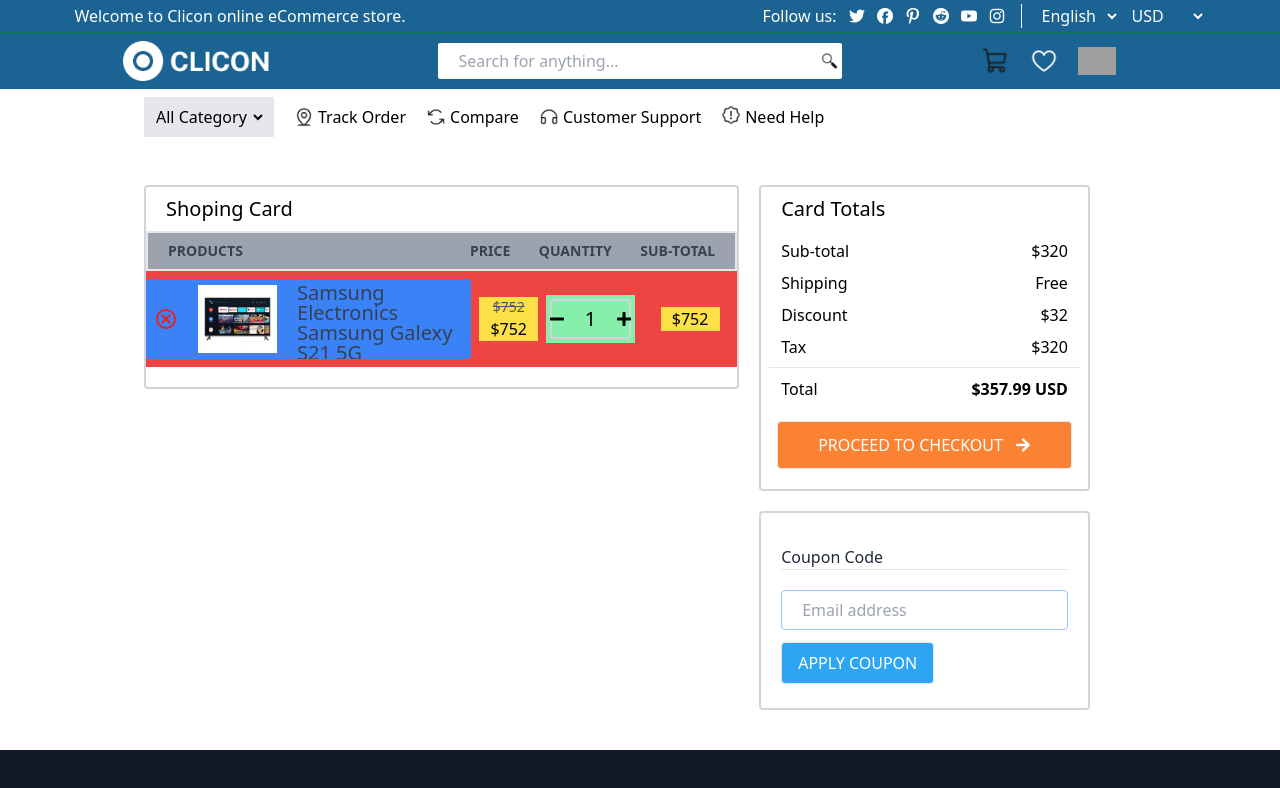
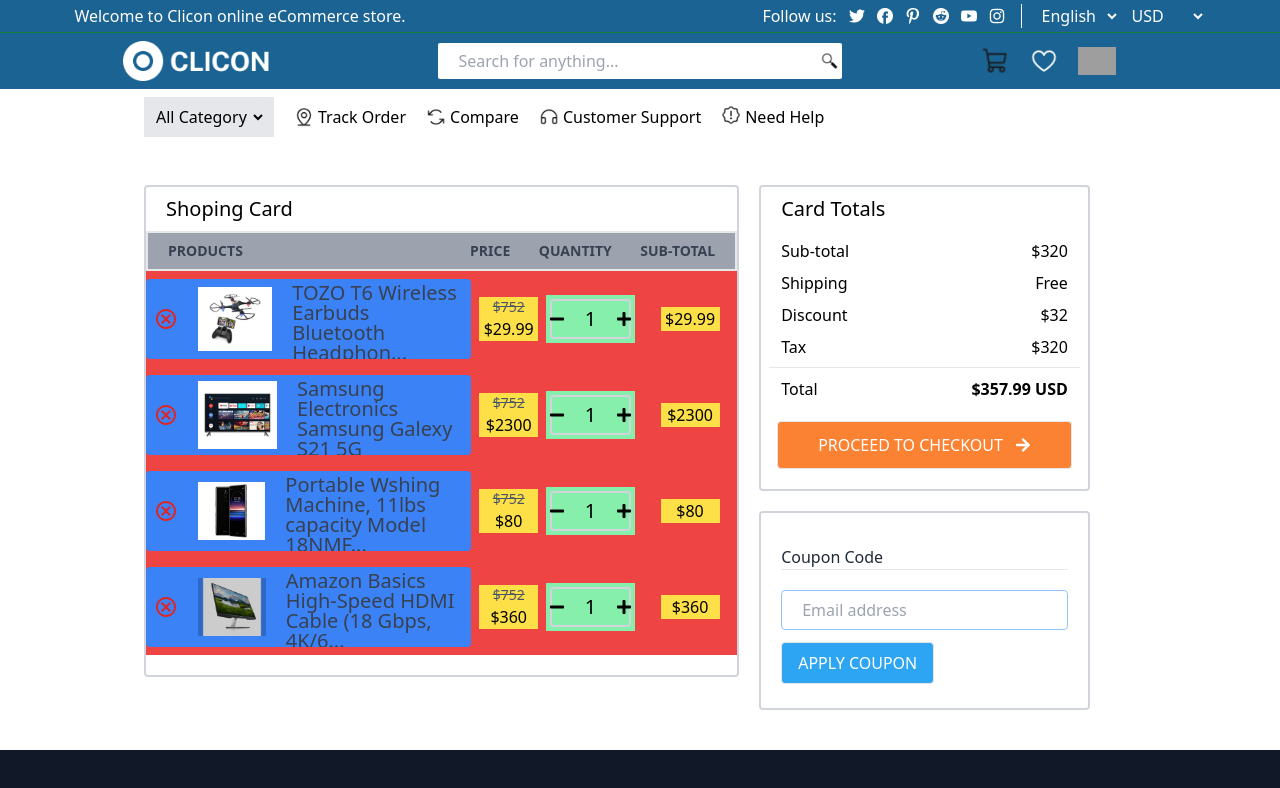
Before and after one commit to jim2107054/CLICON, a React (Vite) app in the folder frontend/: page /shoping-card in a window 1280 px wide. Shown: the top 788 px of the page. Built offline with nearby package versions, Linux system fonts and the light colour scheme; grey boxes are pictures that could not be loaded.

Commit message:
add to card components

```diff
--- /dev/null
+++ b/frontend/src/components/AddToCard.jsx
@@ -0,0 +1,70 @@
+import React, { useState } from "react";
+import { FaMinus, FaPlus } from "react-icons/fa";
+import { MdOutlineCancel } from "react-icons/md";
+
+const AddToCard = (props) => {
+  const [productQuantity, setproductQuantity] = useState(1);
+  const [cancled, setCancled] = useState(true);
+  const [total, setTotal] = useState(0);
+
+  //distructure props
+  const {image,title,price}=props;
+  return (
+    <div>
+      {
+        cancled &&
+        <>
+        <div className="flex bg-red-500 h-24 md:gap-2 xl:gap-2 2xl:gap-4 w-full py-2">
+        <div className="flex bg-blue-500 flex-row gap-5 w-[55%] px-2 rounded line-clamp-2">
+          <div className="flex items-center">
+            <MdOutlineCancel
+              onClick={() => setCancled(false)}
+              className="text-2xl text-red-600"
+            />
+          </div>
+          <div className="flex items-center">
+            <img className="object-cover" src={image} alt="logo" />
+          </div>
+          <div className="flex justify-start">
+            <p className="leading-none my-1 text-xl text-gray-700">
+              {title}
+            </p>
+          </div>
+        </div>
+        <div className="bg-yellow-300 my-auto w-[10%]">
+          <p className="text-center line-through text-sm font-medium text-gray-600">
+            $752
+          </p>
+          <p className="text-center text-base font-medium">${price}</p>
+        </div>
+        <div className="bg-green-300 items-center my-auto px-1 py-1 md:w-[15%] lg:w-[15%]">
+          <div className="flex gap-5 justify-center items-center border-2 border-gray-300 rounded px-2 py-1 w-full">
+            <button
+              onClick={() =>
+                productQuantity > 1
+                  ? setproductQuantity(productQuantity - 1)
+                  : setproductQuantity(1)
+              }
+              className="font-medium"
+            >
+              <FaMinus />
+            </button>
+            <p className="text-xl">{productQuantity}</p>
+            <button onClick={() => setproductQuantity(productQuantity + 1)}>
+              <FaPlus />
+            </button>
+          </div>
+        </div>
+        <div className="bg-yellow-300 m-auto w-[10%]">
+          <p className="text-center text-base font-medium">
+            ${price * productQuantity}
+          </p>
+        </div>
+      </div>
+        </>
+      }
+    </div>
+  );
+};
+
+export default AddToCard;
--- a/frontend/src/pages/ShopingCard.jsx
+++ b/frontend/src/pages/ShopingCard.jsx
@@ -3,11 +3,9 @@ import { FaArrowRight, FaMinus, FaPlus } from "react-icons/fa";
 import { MdOutlineCancel } from "react-icons/md";
 import { assets } from "../assets/assets";
 import shopItems from "../assets/ShopItem";
+import AddToCard from "../components/AddToCard";
 
 const ShopingCard = () => {
-  const [productQuantity, setproductQuantity] = useState(1);
-  const [cancled, setCancled] = useState(true);
-  const value = 752;
   return (
     <div>
       <div className="flex flex-col lg:flex-row gap-5 px-10 lg:px-36 py-10">
@@ -20,49 +18,26 @@ const ShopingCard = () => {
             <p className="text-sm font-bold text-gray-700">QUANTITY</p>
             <p className="text-sm font-bold text-gray-700">SUB-TOTAL</p>
           </div>
-          {
-            cancled &&
-            <>
-            <div className="flex bg-red-500 h-24 md:gap-2 xl:gap-2 2xl:gap-4 w-full py-2">
-            <div className="flex bg-blue-500 flex-row gap-5 w-[55%] px-2 rounded line-clamp-2">
-              <div className="flex items-center"><MdOutlineCancel onClick={()=>setCancled(false)} className="text-2xl text-red-600"/></div>
-              <div className="flex items-center">
-                <img className="object-cover" src={shopItems[1].image} alt="logo" />
-              </div>
-              <div className="flex justify-start">
-                <p className="leading-none my-1 text-xl text-gray-700">{shopItems[1].title}</p>
-              </div>
-            </div>
-            <div className="bg-yellow-300 my-auto w-[10%]">
-              <p className="text-center line-through text-sm font-medium text-gray-600">
-                $752
-              </p>
-              <p className="text-center text-base font-medium">${value}</p>
-            </div>
-            <div className="bg-green-300 items-center my-auto px-1 py-1 md:w-[15%] lg:w-[15%]">
-              <div className="flex gap-5 justify-center items-center border-2 border-gray-300 rounded px-2 py-1 w-full">
-                <button
-                  onClick={() =>
-                    productQuantity > 1
-                      ? setproductQuantity(productQuantity - 1)
-                      : setproductQuantity(1)
-                  }
-                  className="font-medium"
-                >
-                  <FaMinus />
-                </button>
-                <p className="text-xl">{productQuantity}</p>
-                <button onClick={() => setproductQuantity(productQuantity + 1)}>
-                  <FaPlus />
-                </button>
-              </div>
-            </div>
-            <div className="bg-yellow-300 m-auto w-[10%]">
-              <p className="text-center text-base font-medium">${value*productQuantity}</p>
-            </div>
-          </div>
-            </>
-          }
+          <AddToCard
+          image={shopItems[0].image}
+          title={shopItems[0].title}
+          price={shopItems[0].price}
+          />
+          <AddToCard
+          image={shopItems[1].image}
+          title={shopItems[1].title}
+          price={shopItems[1].price}
+          />
+          <AddToCard
+          image={shopItems[3].image}
+          title={shopItems[3].title}
+          price={shopItems[3].price}
+          />
+          <AddToCard
+          image={shopItems[2].image}
+          title={shopItems[2].title}
+          price={shopItems[2].price}
+          />
         </div>
         {/*----------Card Totals----------*/}
         <div className="flex flex-col w-full lg:w-2/6">
```
